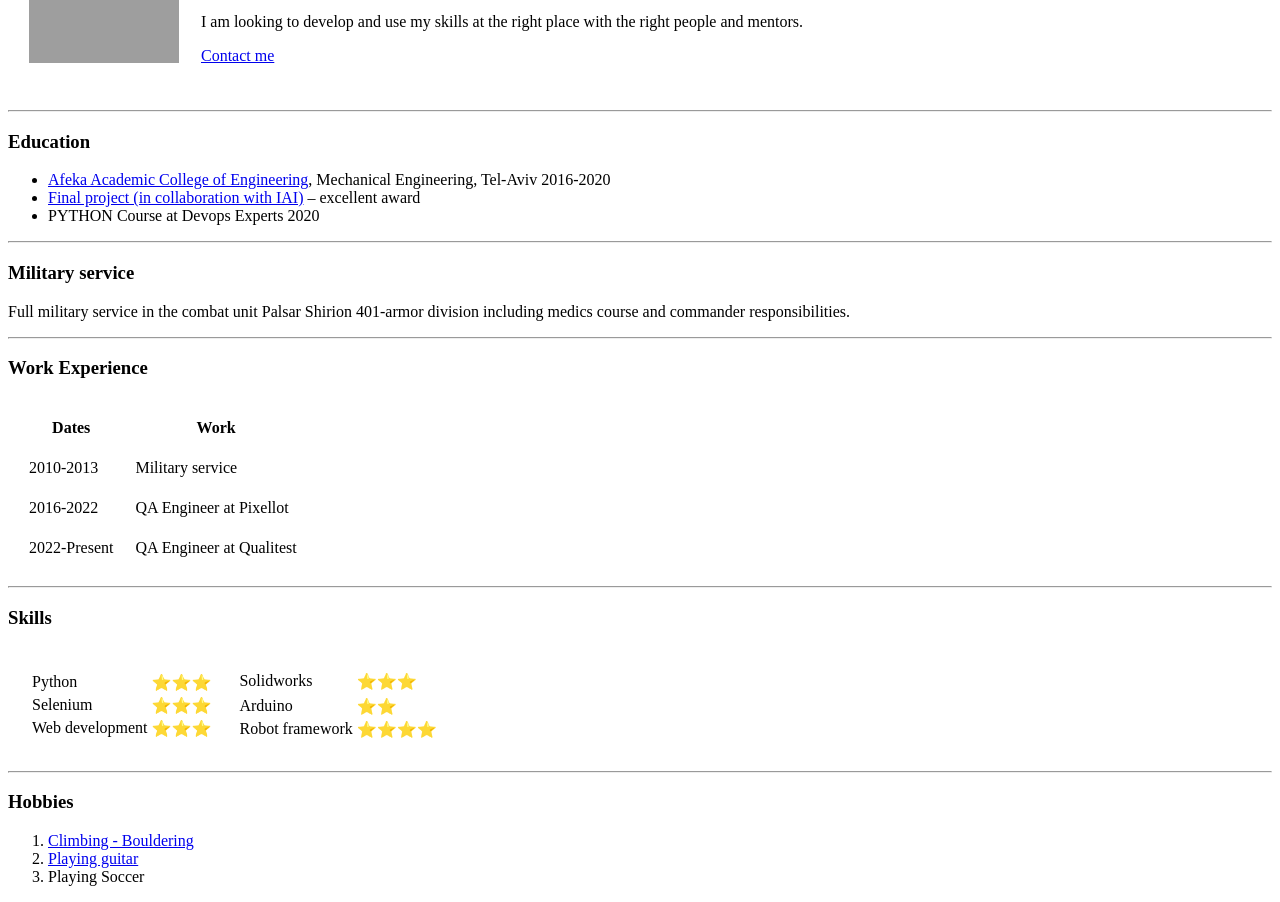
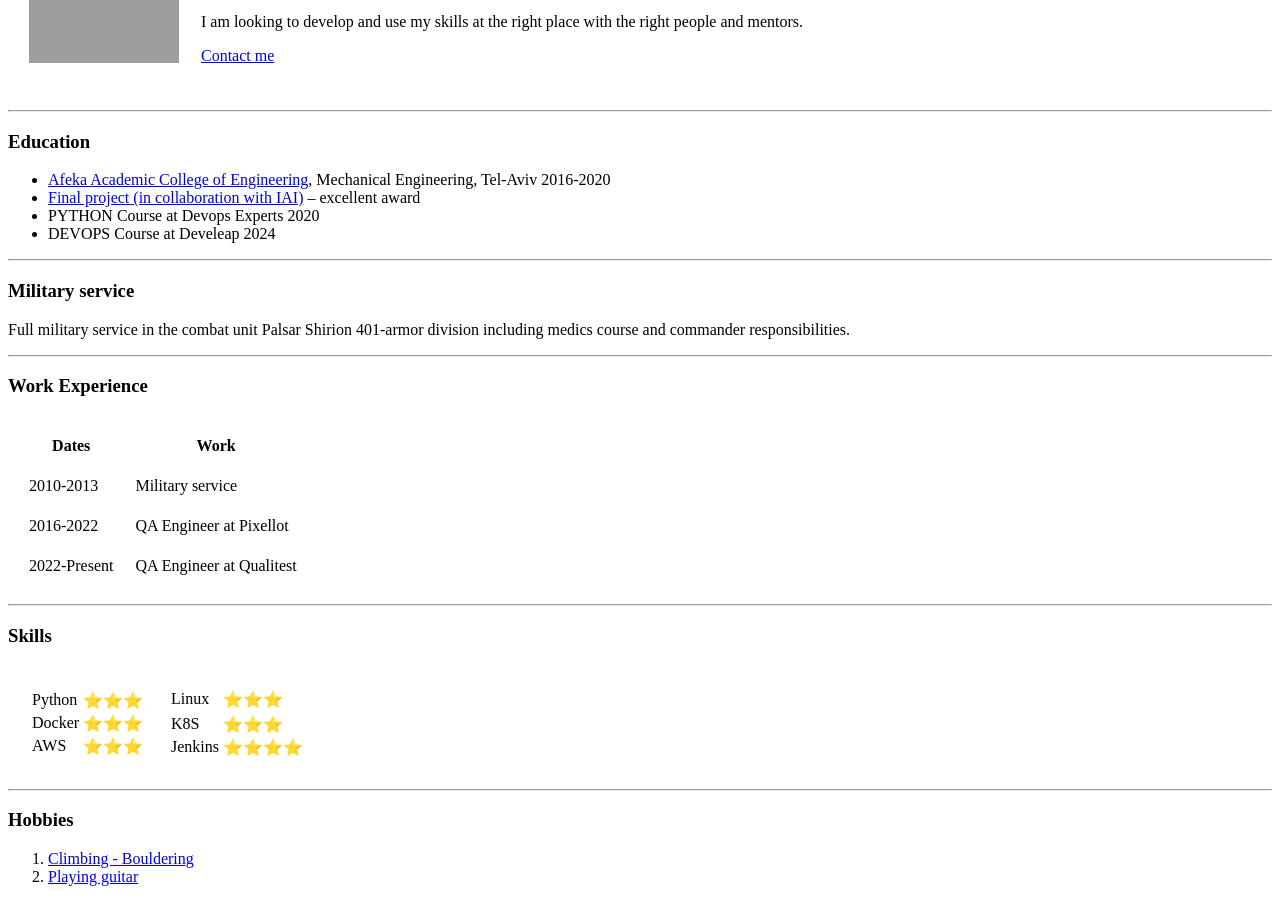
Before and after one commit to gilsinai/cv, a plain HTML site: page index.html in a window 1280 px wide. Shown: the part 130-1032 px from the top of the page. Drawn offline with Linux system fonts and the light colour scheme; grey boxes are pictures that could not be loaded.

Commit message:
Update index.html
Update cv details

```diff
--- a/index.html
+++ b/index.html
@@ -37,6 +37,7 @@
   <li><a href=https://www.afeka.ac.il/>Afeka Academic College of Engineering</a>, Mechanical Engineering, Tel-Aviv 2016-2020</li>
   <li><a href="https://www.youtube.com/watch?v=HaIID-lSJ1M&ab_channel=GilSinai">Final project (in collaboration with IAI)</a> – excellent award</li>
   <li>PYTHON Course at Devops Experts 2020</li>
+  <li>DEVOPS Course at Develeap 2024</li>
 </ul>
 <hr>
 
@@ -83,11 +84,11 @@ division including medics course and commander responsibilities.</p>
         <td>⭐️⭐️⭐️</td>
       </tr>
       <tr>
-        <td>Selenium</td>
+        <td>Docker</td>
         <td>⭐️⭐️⭐️</td>
       </tr>
       <tr>
-        <td>Web development</td>
+        <td>AWS</td>
         <td>⭐️⭐️⭐️</td>
       </tr>
       </table>
@@ -95,16 +96,16 @@ division including medics course and commander responsibilities.</p>
     <td>
       <table>
         <tr>
-          <td>Solidworks</td>
+          <td>Linux</td>
           <td>⭐️⭐️⭐️</td>
         </tr>
         <tr>
       <tr>
-      <td>Arduino</td>
-      <td>⭐️⭐️</td>
+      <td>K8S</td>
+      <td>⭐️⭐️⭐️</td>
       </tr>
       <tr>
-      <td>Robot framework</td>
+      <td>Jenkins</td>
       <td>⭐️⭐️⭐️⭐️</td>
       </tr>
       </table>
@@ -117,11 +118,7 @@ division including medics course and commander responsibilities.</p>
 <ol>
   <li><a href="https://performancerock.co.il/">Climbing - Bouldering</a></li>
   <li><a href="https://www.youtube.com/watch?v=1FHNcsRUMZc&ab_channel=GilSinai">Playing guitar</a></li>
-  <li>Playing Soccer</li>
 </ol>
-
-
-
 
 </body>
 </html>
```
